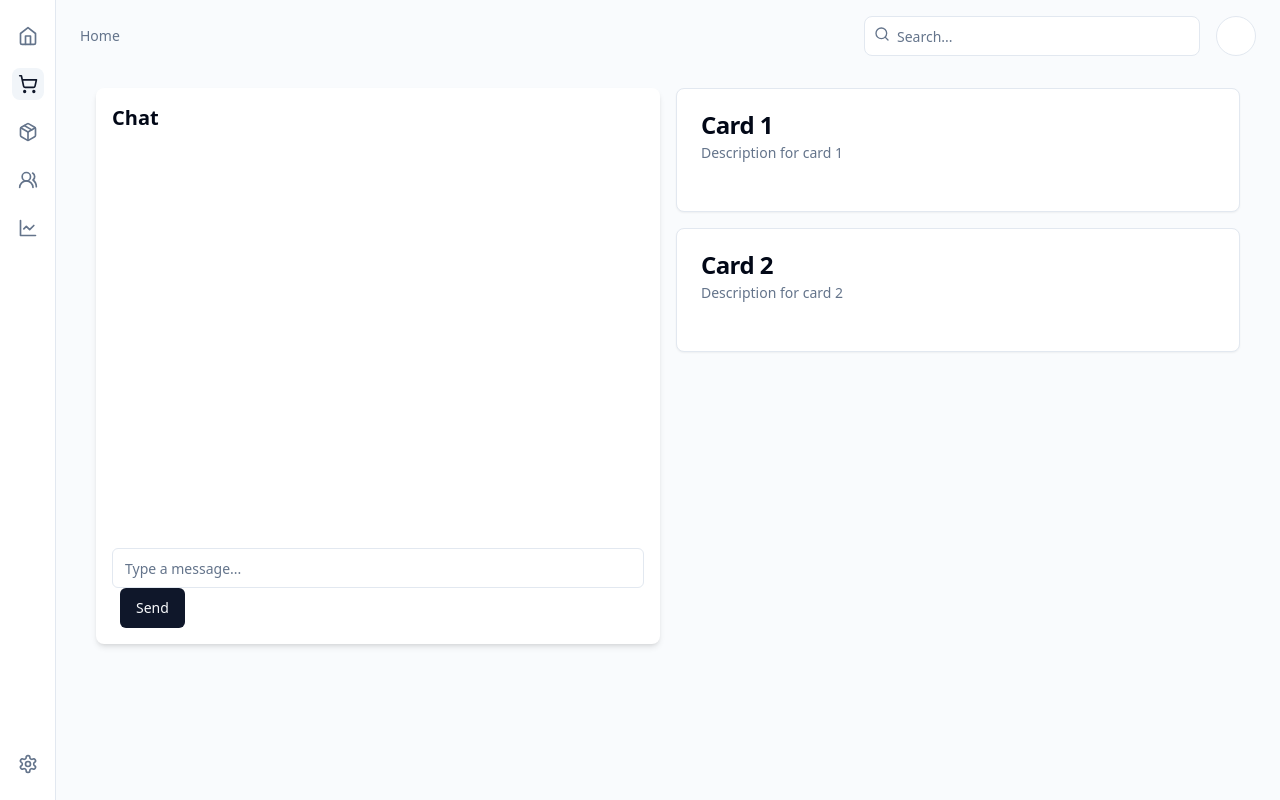
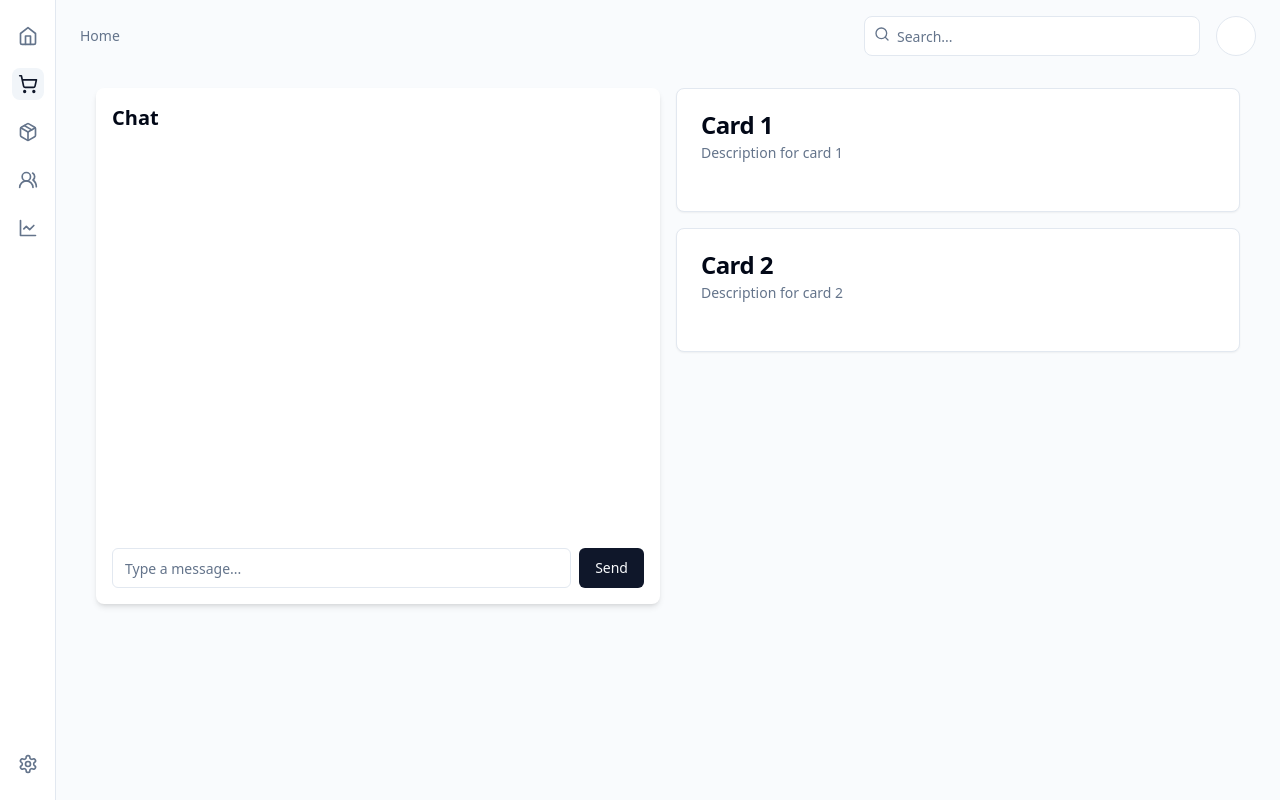
Before and after one commit to GPT-Engineer-App/chat-fcards-layout, a React (Vite) app: page / in a window 1280 px wide. Built offline with nearby package versions, Linux system fonts and the light colour scheme.

Commit message:
Align send button and input field side by side in the chat section of the Index page.

```diff
--- a/src/pages/Index.jsx
+++ b/src/pages/Index.jsx
@@ -72,8 +72,8 @@ const Index = () => {
           <div className="h-96 overflow-y-auto">
             {/* Chat content goes here */}
           </div>
-          <div className="mt-4">
-            <Input placeholder="Type a message..." />
+          <div className="mt-4 flex items-center">
+            <Input placeholder="Type a message..." className="flex-grow" />
             <Button className="ml-2">Send</Button>
           </div>
         </div>
```
